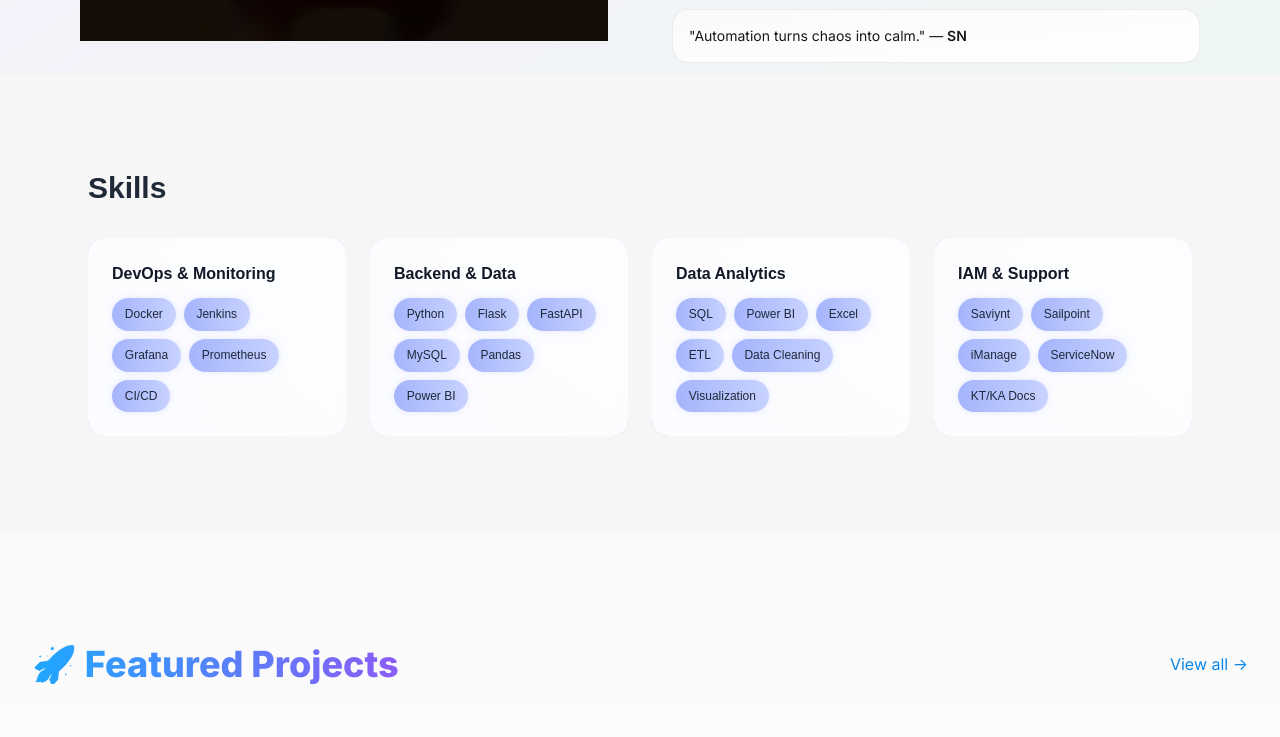
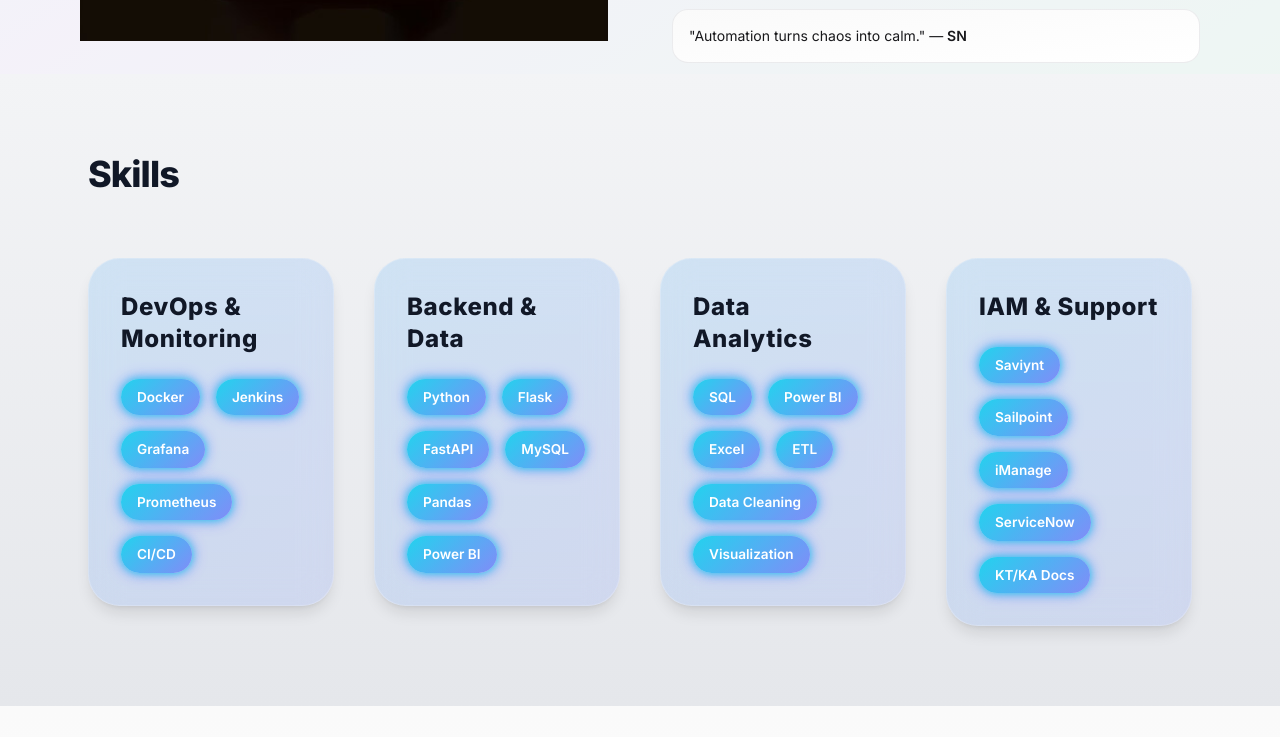
Before and after one commit to shubhammits/shubhammits.github.io, a plain HTML site: page index.html in a window 1280 px wide. Shown: the part 789-1526 px from the top of the page. Drawn offline with nearby package versions, Linux system fonts and the light colour scheme; a web font is replaced by a local one.

Commit message:
Change UI in skill block

```diff
--- a/index.html
+++ b/index.html
@@ -250,65 +250,65 @@
 
 
 
-<!-- Skills -->
-<section id="skills" class="py-16 sm:py-24 bg-zinc-100/60 dark:bg-zinc-900/40 font-sans" style="font-family: Avenir, sans-serif;">
+<!-- Skills Section v2 -->
+<section id="skills" class="py-20 bg-gradient-to-b from-gray-100 to-gray-200 dark:from-gray-900 dark:to-gray-800 font-sans">
   <div class="max-w-6xl mx-auto px-4 sm:px-6">
-    <h2 class="text-2xl sm:text-3xl font-bold mb-8 text-left text-gray-800 dark:text-gray-100" data-aos="fade-up">Skills</h2>
-    <div class="grid sm:grid-cols-2 lg:grid-cols-4 gap-6">
+    <h2 class="text-4xl font-extrabold mb-16 text-left text-gray-900 dark:text-gray-100 tracking-tight" data-aos="fade-up">
+      Skills
+    </h2>
+    <div class="grid sm:grid-cols-2 lg:grid-cols-4 gap-10">
 
-      <!-- Card Template -->
-      <div class="skill-card" data-aos="fade-up">
-        <div class="content p-6 rounded-2xl bg-white/90 dark:bg-zinc-900/80 shadow-md">
-          <h3 class="font-semibold mb-3 text-gray-900 dark:text-gray-100">DevOps & Monitoring</h3>
-          <div class="flex flex-wrap gap-2 text-sm">
-            <span class="tag">Docker</span>
-            <span class="tag">Jenkins</span>
-            <span class="tag">Grafana</span>
-            <span class="tag">Prometheus</span>
-            <span class="tag">CI/CD</span>
+      <!-- Skill Card Template -->
+      <div class="skill-card-3d" data-tilt data-tilt-max="25" data-aos="fade-up">
+        <div class="content-3d p-8 rounded-3xl bg-white/10 dark:bg-white/5 shadow-lg backdrop-blur-lg border border-white/20">
+          <h3 class="font-extrabold mb-6 text-gray-900 dark:text-gray-100 text-2xl tracking-wide">DevOps & Monitoring</h3>
+          <div class="flex flex-wrap gap-4">
+            <span class="tag-3d">Docker</span>
+            <span class="tag-3d">Jenkins</span>
+            <span class="tag-3d">Grafana</span>
+            <span class="tag-3d">Prometheus</span>
+            <span class="tag-3d">CI/CD</span>
           </div>
         </div>
       </div>
 
-      <div class="skill-card" data-aos="fade-up" data-aos-delay="100">
-        <div class="content p-6 rounded-2xl bg-white/90 dark:bg-zinc-900/80 shadow-md">
-          <h3 class="font-semibold mb-3 text-gray-900 dark:text-gray-100">Backend & Data</h3>
-          <div class="flex flex-wrap gap-2 text-sm">
-            <span class="tag">Python</span>
-            <span class="tag">Flask</span>
-            <span class="tag">FastAPI</span>
-            <span class="tag">MySQL</span>
-            <span class="tag">Pandas</span>
-            <span class="tag">Power BI</span>
+      <div class="skill-card-3d" data-tilt data-tilt-max="25" data-aos="fade-up" data-aos-delay="100">
+        <div class="content-3d p-8 rounded-3xl bg-white/10 dark:bg-white/5 shadow-lg backdrop-blur-lg border border-white/20">
+          <h3 class="font-extrabold mb-6 text-gray-900 dark:text-gray-100 text-2xl tracking-wide">Backend & Data</h3>
+          <div class="flex flex-wrap gap-4">
+            <span class="tag-3d">Python</span>
+            <span class="tag-3d">Flask</span>
+            <span class="tag-3d">FastAPI</span>
+            <span class="tag-3d">MySQL</span>
+            <span class="tag-3d">Pandas</span>
+            <span class="tag-3d">Power BI</span>
           </div>
         </div>
       </div>
 
-      <div class="skill-card" data-aos="fade-up" data-aos-delay="200">
-        <div class="content p-6 rounded-2xl bg-white/90 dark:bg-zinc-900/80 shadow-md">
-          <h3 class="font-semibold mb-3 text-gray-900 dark:text-gray-100">Data Analytics</h3>
-          <div class="flex flex-wrap gap-2 text-sm">
-            <span class="tag">SQL</span>
-            <span class="tag">Power BI</span>
-            <span class="tag">Excel</span>
-            <span class="tag">ETL</span>
-            <span class="tag">Data Cleaning</span>
-            <span class="tag">Visualization</span>
-
-
+      <div class="skill-card-3d" data-tilt data-tilt-max="25" data-aos="fade-up" data-aos-delay="200">
+        <div class="content-3d p-8 rounded-3xl bg-white/10 dark:bg-white/5 shadow-lg backdrop-blur-lg border border-white/20">
+          <h3 class="font-extrabold mb-6 text-gray-900 dark:text-gray-100 text-2xl tracking-wide">Data Analytics</h3>
+          <div class="flex flex-wrap gap-4">
+            <span class="tag-3d">SQL</span>
+            <span class="tag-3d">Power BI</span>
+            <span class="tag-3d">Excel</span>
+            <span class="tag-3d">ETL</span>
+            <span class="tag-3d">Data Cleaning</span>
+            <span class="tag-3d">Visualization</span>
           </div>
         </div>
       </div>
 
-      <div class="skill-card" data-aos="fade-up" data-aos-delay="300">
-        <div class="content p-6 rounded-2xl bg-white/90 dark:bg-zinc-900/80 shadow-md">
-          <h3 class="font-semibold mb-3 text-gray-900 dark:text-gray-100">IAM & Support</h3>
-          <div class="flex flex-wrap gap-2 text-sm">
-            <span class="tag">Saviynt</span>
-            <span class="tag">Sailpoint</span>
-            <span class="tag">iManage</span>
-            <span class="tag">ServiceNow</span>
-            <span class="tag">KT/KA Docs</span>
+      <div class="skill-card-3d" data-tilt data-tilt-max="25" data-aos="fade-up" data-aos-delay="300">
+        <div class="content-3d p-8 rounded-3xl bg-white/10 dark:bg-white/5 shadow-lg backdrop-blur-lg border border-white/20">
+          <h3 class="font-extrabold mb-6 text-gray-900 dark:text-gray-100 text-2xl tracking-wide">IAM & Support</h3>
+          <div class="flex flex-wrap gap-4">
+            <span class="tag-3d">Saviynt</span>
+            <span class="tag-3d">Sailpoint</span>
+            <span class="tag-3d">iManage</span>
+            <span class="tag-3d">ServiceNow</span>
+            <span class="tag-3d">KT/KA Docs</span>
           </div>
         </div>
       </div>
@@ -317,56 +317,52 @@
   </div>
 </section>
 
-<!-- CSS for Soft Glow -->
 <style>
-.skill-card {
+@import url('https://fonts.googleapis.com/css2?family=Poppins:wght@500;600;700&display=swap');
+
+/* 3D Floating Card */
+.skill-card-3d {
+  perspective: 1500px;
+  transition: transform 0.3s ease;
+}
+.content-3d {
   position: relative;
-  border-radius: 1rem;
-  overflow: hidden;
+  background: linear-gradient(135deg, rgba(56,189,248,0.2), rgba(129,140,248,0.2));
+  border-radius: 2rem;
+  transition: transform 0.3s ease, box-shadow 0.3s ease, background-position 5s linear;
+  background-size: 200% 200%;
+  animation: gradientMove 10s ease infinite;
+}
+.skill-card-3d:hover .content-3d {
+  transform: rotateX(5deg) rotateY(5deg) scale(1.05);
+  box-shadow: 0 20px 40px rgba(56,189,248,0.3), 0 30px 60px rgba(129,140,248,0.2);
+}
+
+/* Animated Gradient */
+@keyframes gradientMove {
+  0% { background-position: 0% 50%; }
+  50% { background-position: 100% 50%; }
+  100% { background-position: 0% 50%; }
+}
+
+/* Tag Neon Effect */
+.tag-3d {
+  padding: 0.5rem 1rem;
+  border-radius: 999px;
+  font-weight: 600;
+  font-size: 0.85rem;
+  color: #fff;
+  background: linear-gradient(135deg, #22d3ee, #818cf8);
+  box-shadow: 0 0 8px #22d3ee, 0 0 16px #818cf8;
   transition: transform 0.3s ease, box-shadow 0.3s ease;
 }
-.skill-card::before {
-  content: "";
-  position: absolute;
-  top: -50%;
-  left: -50%;
-  width: 200%;
-  height: 200%;
-  background: conic-gradient(from 0deg, #a5b4fc, #c7d2fe, #a5b4fc);
-  animation: rotateGlow 8s linear infinite;
-  filter: blur(30px);
-  opacity: 0.4;
-}
-.skill-card .content {
-  position: relative;
-  z-index: 1;
-  border-radius: 1rem;
-  backdrop-filter: blur(8px);
-}
-.skill-card:hover {
-  transform: translateY(-6px) scale(1.02);
-  box-shadow: 0 6px 20px rgba(165, 180, 252, 0.3), 0 10px 40px rgba(199, 210, 254, 0.2);
-}
-@keyframes rotateGlow {
-  0% { transform: rotate(0deg); }
-  100% { transform: rotate(360deg); }
-}
-
-/* tags styling */
-.tag {
-  padding: 0.4rem 0.8rem;
-  border-radius: 999px;
-  font-size: 0.75rem;
-  background: linear-gradient(90deg, #a5b4fc 0%, #c7d2fe 100%);
-  color: #1e293b;
-  font-weight: 500;
-  box-shadow: 0 0 6px rgba(165, 180, 252, 0.3);
-  transition: transform 0.2s ease;
-}
-.tag:hover {
-  transform: scale(1.05);
+.tag-3d:hover {
+  transform: scale(1.15) rotate(-5deg);
+  box-shadow: 0 0 16px #22d3ee, 0 0 32px #818cf8;
 }
 </style>
+
+<script src="https://cdnjs.cloudflare.com/ajax/libs/vanilla-tilt/1.7.2/vanilla-tilt.min.js"></script>
 
 
 
```
